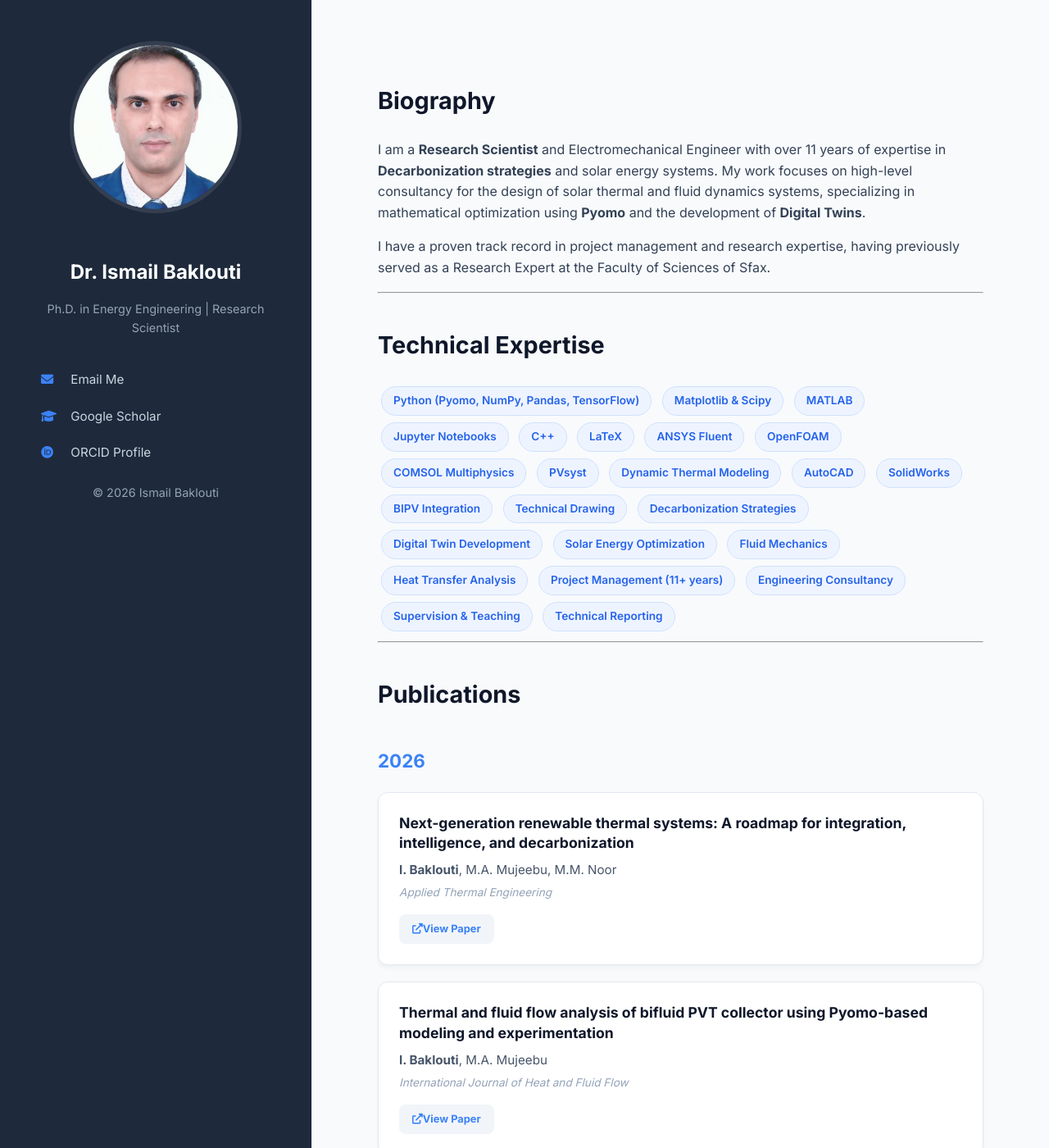
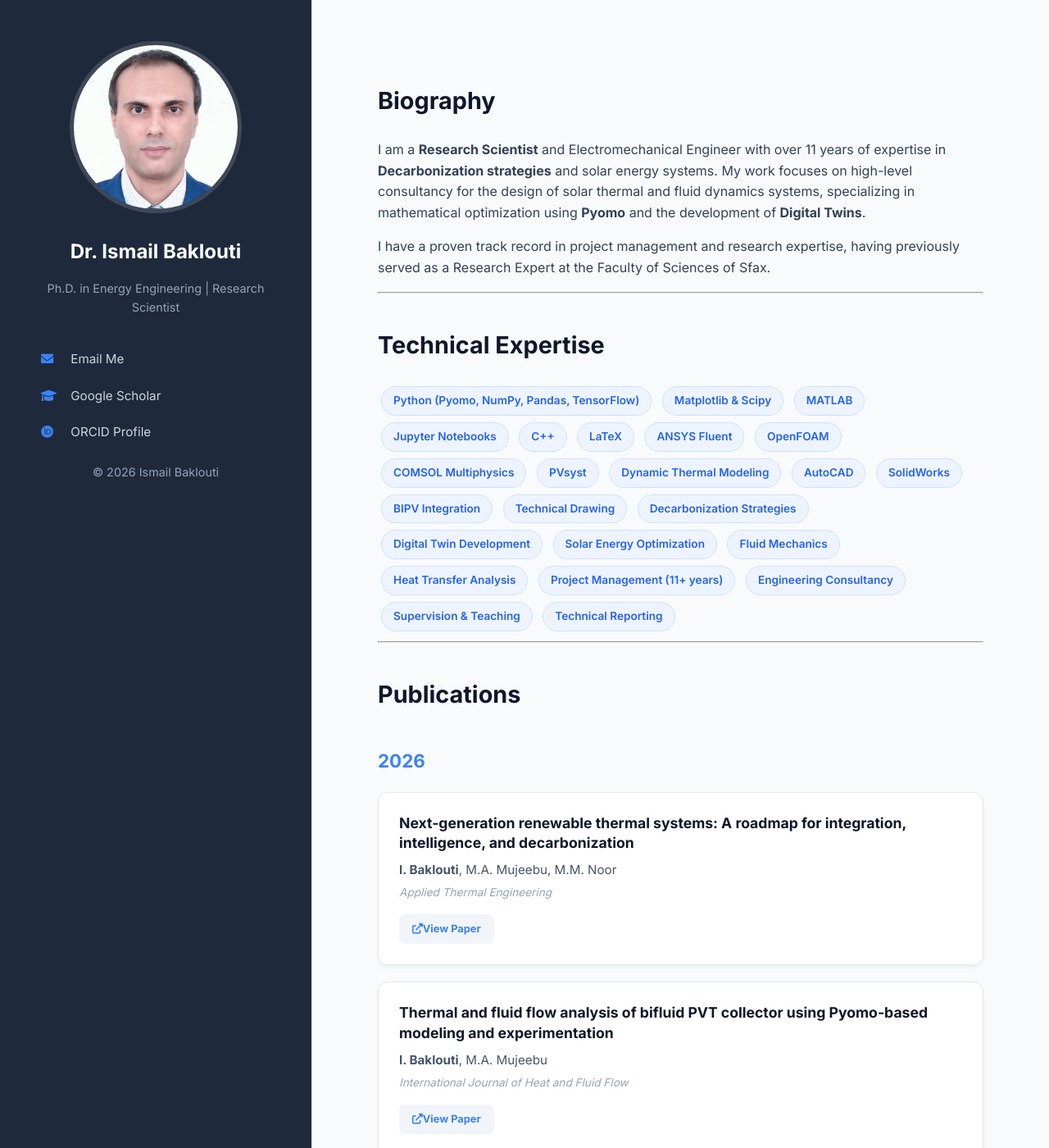
Before and after one commit to ismail-baklouti/ismail-baklouti.github.io, a Jekyll site: the page built from index.md, in a window 1280 px wide and 1400 px high. Shown: the whole window at 82% size. Built offline with Jekyll 4.4.1, drawn with Linux system fonts in a browser that asks for light colours.

Commit message:
Finalize head position

```diff
--- a/assets/css/style.css
+++ b/assets/css/style.css
@@ -28,12 +28,13 @@
 .sidebar-sticky { position: sticky; top: 40px; text-align: center; }
 
 .profile-img {
-    width: 200px; height: 200px;
+    width: 200px;
+    height: 200px;
     border-radius: 50%;
     object-fit: cover;
-    object-position: 50% 15%; /* Regulates your head position */
-    border: 5px solid rgba(255,255,255,0.1);
-    margin-bottom: 25px;
+    /* Adjust this: 5% moves your face DOWN, 50% is center */
+    object-position: 50% 5%;
+    border: 5px solid rgba(255,255,255,0.15);
 }
 
 .sidebar h1 { font-size: 1.5rem; margin-bottom: 5px; font-weight: 700; }
```
